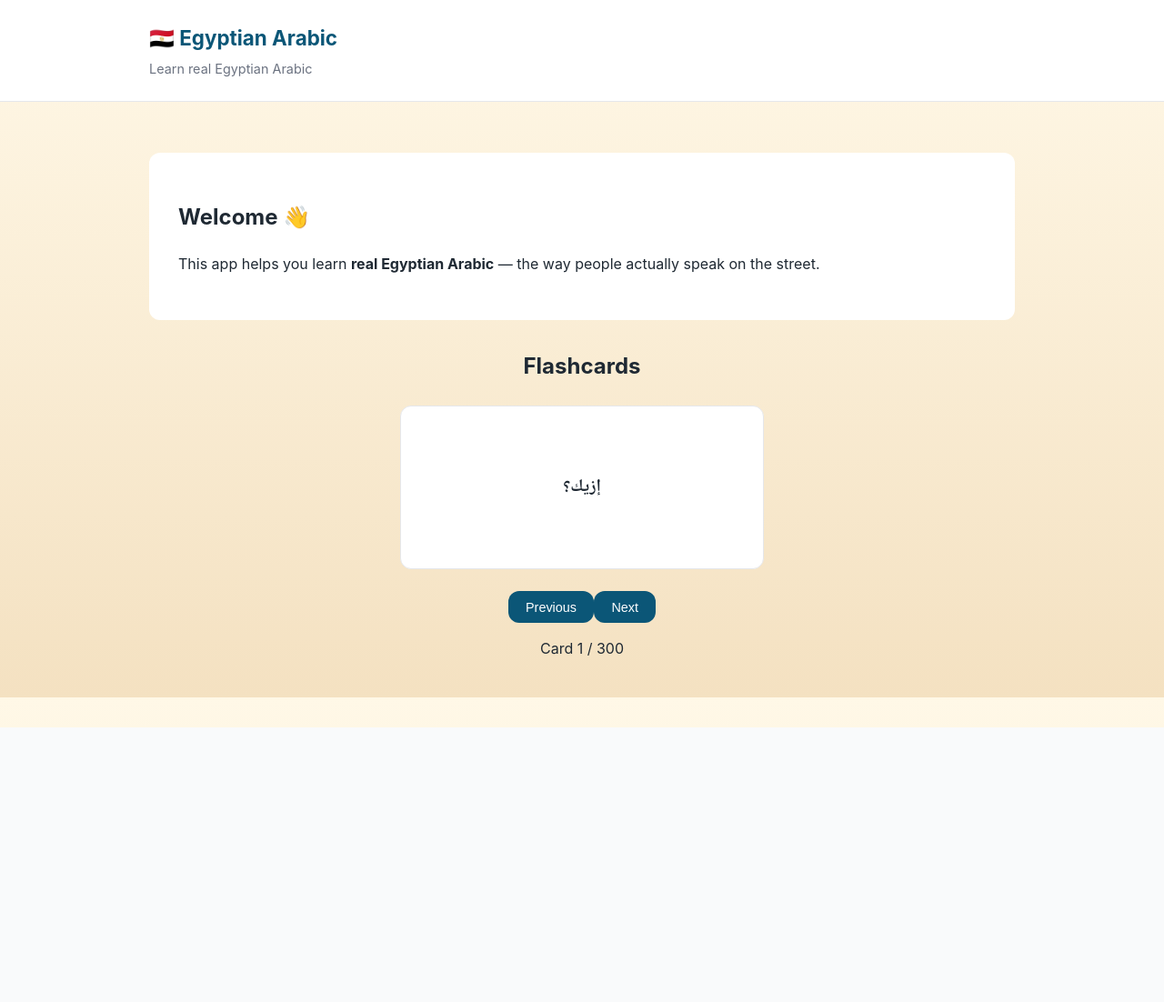
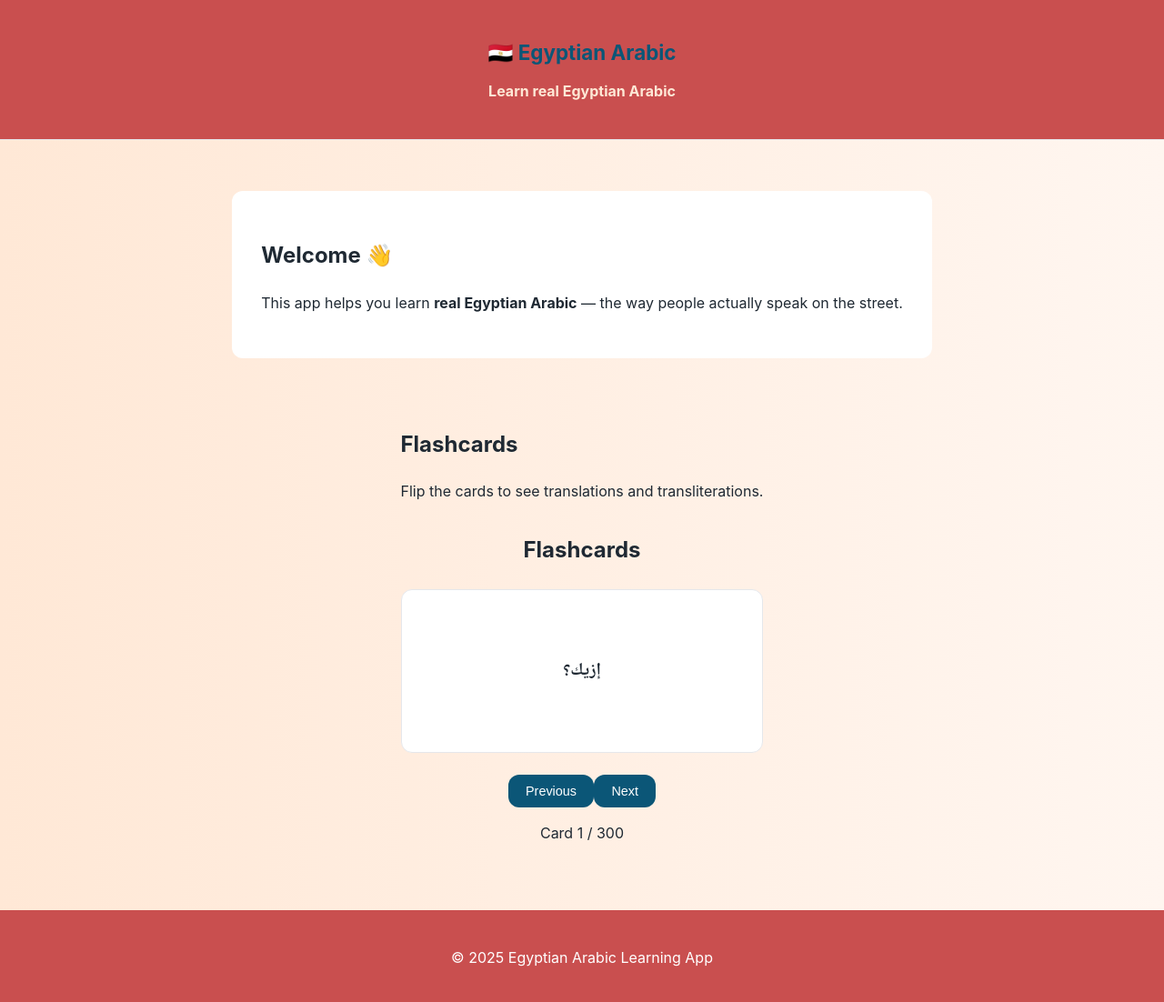
Before and after one commit to AlyAtalla/Masry, a React (Vite) app in the folder egyptian-arabic-app/: page / in a window 1280 px wide. Shown: the top 1102 px of the page at 91% size. Before the commit the page ends 800 px from the top, so only its background shows below. Built offline with nearby package versions, Linux system fonts and the light colour scheme.

Commit message:
add styles

```diff
--- a/egyptian-arabic-app/src/app/App.css
+++ b/egyptian-arabic-app/src/app/App.css
@@ -145,13 +145,60 @@ button:hover {
 body {
   margin: 0;
   font-family: 'Inter', sans-serif;
-  line-height: 1.5;
-  background: linear-gradient(to bottom, #fff8e7, #f4e1c1); /* warm, sand-like gradient */
-  color: #333;
+  background: linear-gradient(to right, #ffe8d6, #fff6f0); /* warm desert tones */
+  min-height: 100vh;
+  display: flex;
+  flex-direction: column;
 }
 
-.container {
-  max-width: 1000px;
-  margin: 0 auto;
-  padding: 20px;
+header {
+  background-color: #c94f4f; /* warm reddish accent */
+  color: #fff;
+  padding: 1rem 2rem;
+  text-align: center;
+  font-size: 1.5rem;
+  font-weight: bold;
 }
+
+main {
+  flex: 1;
+  display: flex;
+  flex-wrap: wrap;
+  justify-content: center;
+  align-items: flex-start;
+  padding: 2rem;
+  gap: 1.5rem;
+}
+
+footer {
+  text-align: center;
+  padding: 1rem;
+  background-color: #c94f4f;
+  color: #fff;
+}
+
+.app-header {
+  background-color: #c94f4f;
+  color: white;
+  padding: 1rem 0;
+  text-align: center;
+}
+
+.subtitle {
+  display: block;
+  font-size: 1rem;
+  margin-top: 0.5rem;
+  color: #ffe8d6;
+}
+
+.cards-section {
+  margin-top: 2rem;
+}
+
+.app-footer {
+  background-color: #c94f4f;
+  color: white;
+  text-align: center;
+  padding: 1rem 0;
+  margin-top: 2rem;
+}
--- a/egyptian-arabic-app/src/app/App.tsx
+++ b/egyptian-arabic-app/src/app/App.tsx
@@ -3,7 +3,7 @@ import CardGame from "../features/cards/CardGame";
 
 function App() {
   return (
-    <>
+    <div className="app">
       <header className="app-header">
         <div className="container header-inner">
           <h1>🇪🇬 Egyptian Arabic</h1>
@@ -15,14 +15,24 @@ function App() {
         <section className="welcome">
           <h2>Welcome 👋</h2>
           <p>
-            This app helps you learn <strong>real Egyptian Arabic</strong> —
-            the way people actually speak on the street.
+            This app helps you learn <strong>real Egyptian Arabic</strong> — the way
+            people actually speak on the street.
           </p>
         </section>
-              <CardGame/>
 
+        <section className="cards-section">
+          <h2>Flashcards</h2>
+          <p>Flip the cards to see translations and transliterations.</p>
+          <CardGame />
+        </section>
       </main>
-    </>
+
+      <footer className="app-footer">
+        <div className="container">
+          © 2025 Egyptian Arabic Learning App
+        </div>
+      </footer>
+    </div>
   );
 }
 
```
